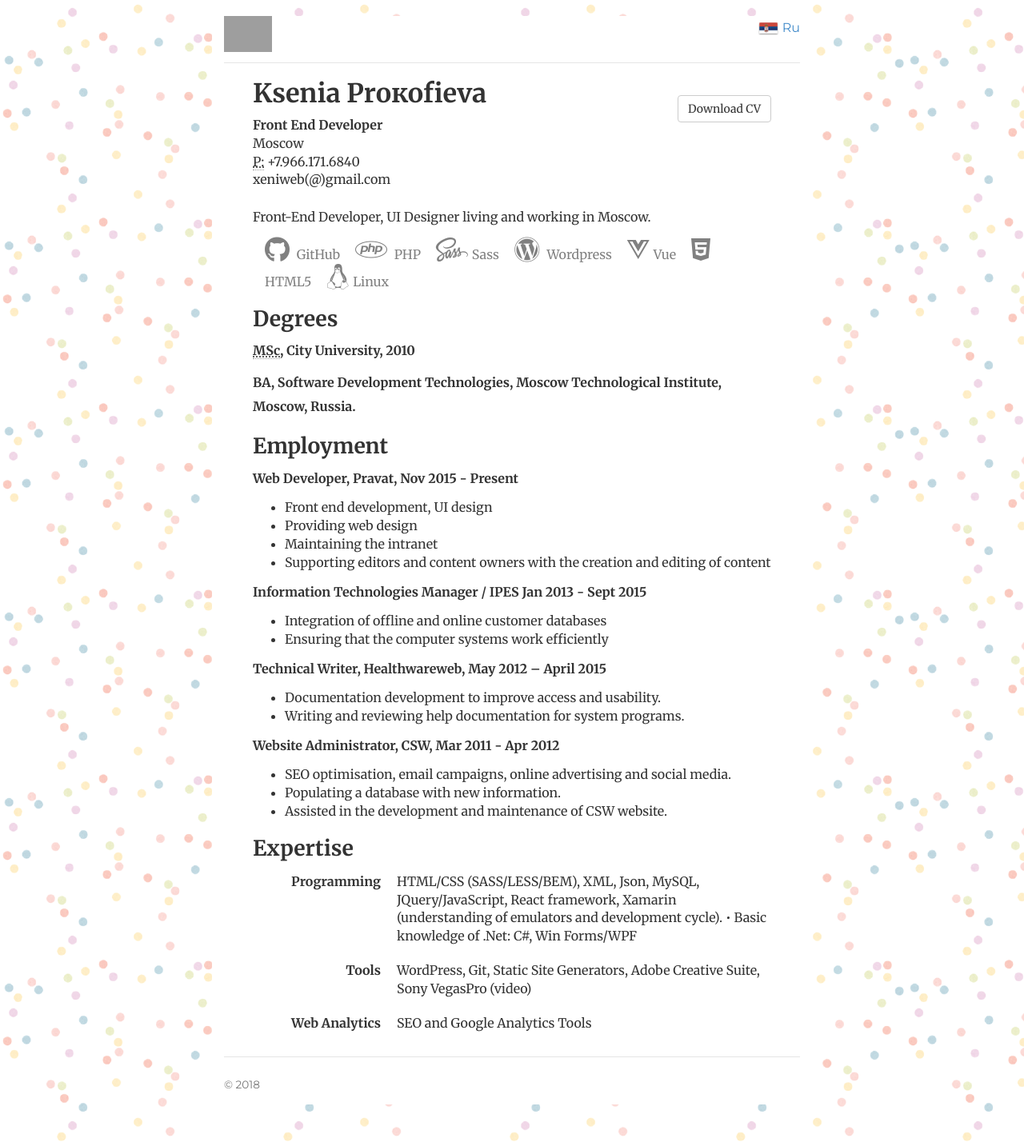
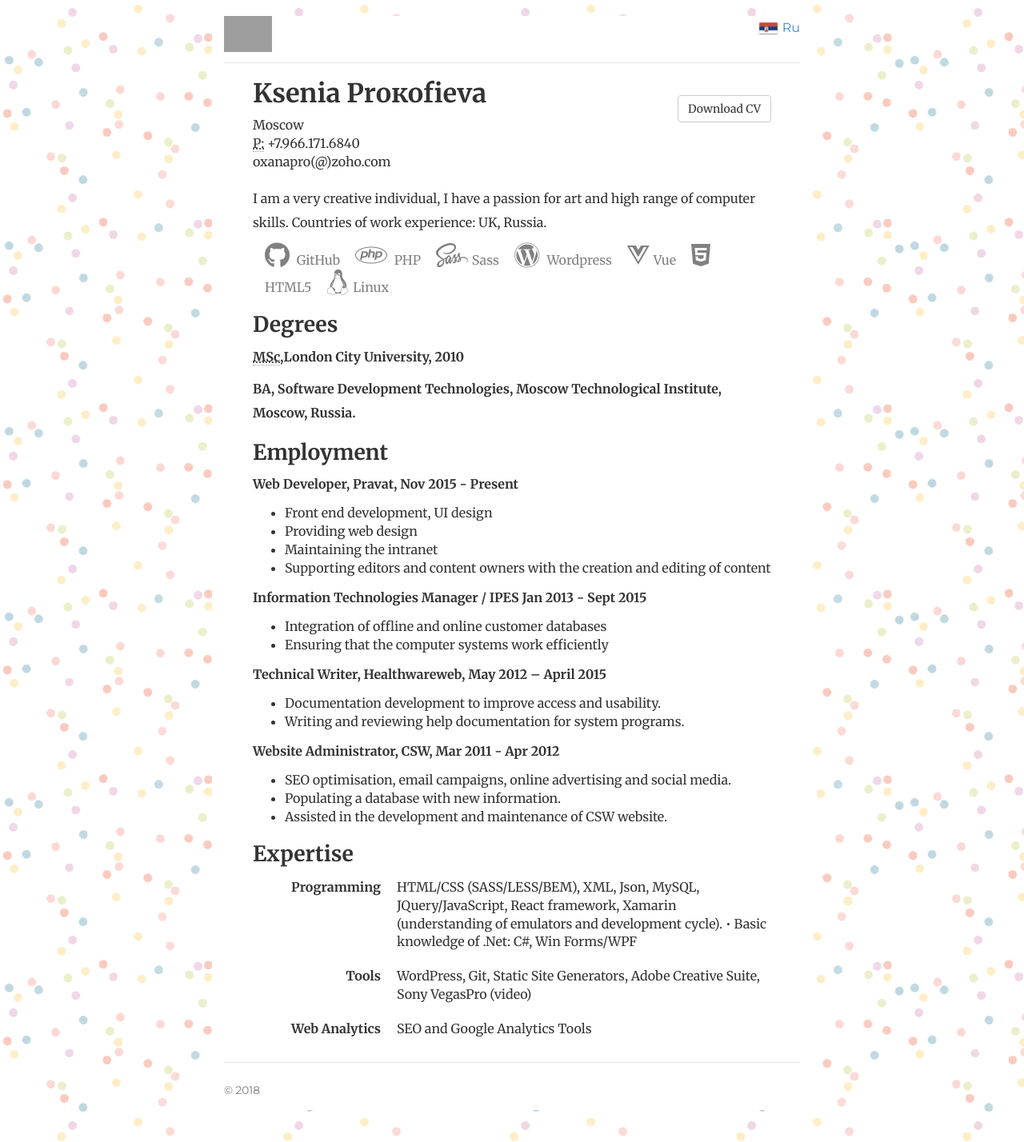
Before and after one commit to cvkp/cvkp.github.io, a Jekyll site: the page built from english/index.html, in a window 1280 px wide. Shown: the whole page at 80% size. Built offline with Jekyll 4.4.1, drawn with Linux system fonts in a browser that asks for light colours; nearby versions of some CDN libraries; library files that are not in the unit come from our copies; grey boxes are pictures that could not be loaded.

Commit message:
Update index.html

```diff
--- a/english/index.html
+++ b/english/index.html
@@ -12,23 +12,24 @@ ref: cv
 
 
 
+
+
 <div class="cv">
 	<a href="/cv/CV-eng-xeniweb.pdf" class="btn btn-default pull-right" title="Download CV as PDF">Download CV</a>
 				<div itemscope itemtype="http://data-vocabulary.org/Person">
 				<span itemprop="name"><h1>Ksenia Prокоfieva</h1></span>
 				<address>
-				<span itemprop="affiliation"><strong>Front End Developer </strong><br></span>
 				<span itemprop="affiliation">Moscow<br></span>
 				<abbr title="phone">P:</abbr> +7.966.171.6840<br>
-				<span>xeniweb(@)gmail.com</span>
+				<span>oxanapro(@)zoho.com</span>
 				</address>
 				</div>
 
-				<p>Front-End Developer, UI Designer living and working in Moscow. </p>
+				<p> I am a very creative individual, I have a passion for art and high range of computer skills. Countries of work experience: UK, Russia. </p>
 	{% include toolset.html %}
 
 				<h2>Degrees</h2>
-				<p><strong><abbr title="Masters of Information Science">MSc</abbr>, City University, 2010</strong><br>
+				<p><strong><abbr title="Masters of Information Science">MSc</abbr>,London City University, 2010</strong><br>
 				</p>
 
 				<p><strong>BA, Software Development Technologies, Moscow Technological Institute, Moscow, Russia.</strong></p>
```
